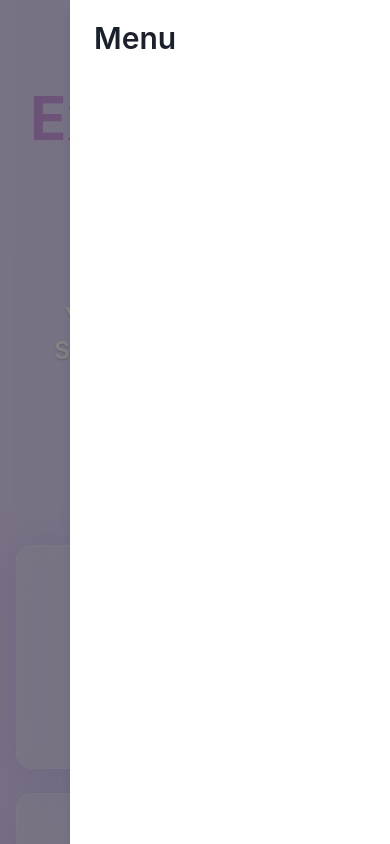
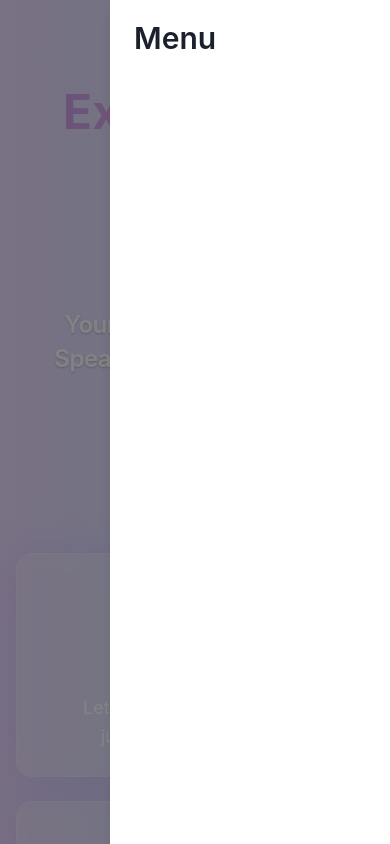
Before and after one commit to WhisperBack/sooth, a Next.js app: page / in a window 390 px wide. Both pictures are taken after a click on the button "Open Menu". Built offline with nearby package versions, Linux system fonts and the light colour scheme.

Commit message:
Final mobile polish: spacing, drawer size, icon size, link tap targets, and heading wrapping

```diff
--- a/components/ExperienceHeading.tsx
+++ b/components/ExperienceHeading.tsx
@@ -149,7 +149,7 @@ export default function ExperienceHeading() {
           {/* Mobile Hamburger Menu */}
           <Box display={{ base: 'flex', md: 'none' }} alignItems="center" justifyContent="flex-end" w="full">
             <IconButton
-              icon={<Box as="span" fontSize={{ base: '5xl', md: '4xl' }}>☰</Box>}
+              icon={<Box as="span" fontSize={{ base: '4xl', md: '3xl' }}>☰</Box>}
               variant="ghost"
               aria-label="Open Menu"
               onClick={onOpen}
@@ -157,7 +157,7 @@ export default function ExperienceHeading() {
             />
             <Drawer placement="right" onClose={onClose} isOpen={isOpen}>
               <DrawerOverlay />
-              <DrawerContent width="85%" maxW="320px">
+              <DrawerContent width="80%" maxW="280px">
                 <DrawerCloseButton color="whiteAlpha.800" mt={4} />
                 <DrawerHeader fontSize="3xl">Menu</DrawerHeader>
                 <DrawerBody>
@@ -172,7 +172,7 @@ export default function ExperienceHeading() {
                     ].map((link, i) => (
                       <NextLink key={i} href={link.href} passHref>
                         <ChakraLink
-                          fontSize="2xl"
+                          fontSize="2xl" py={2} lineHeight="1.6"
                           fontWeight="medium"
                           color="whiteAlpha.900"
                           _hover={{ color: 'blue.300' }}
@@ -209,12 +209,12 @@ export default function ExperienceHeading() {
     filter="blur(160px)"
     zIndex={-1}
   />
-  <VStack spacing={3} align="center">
+  <VStack spacing={4} align="center" pb={{ base: 4, md: 6 }}>
     <Box
       as="span"
       display="block"
       textAlign="center"
-      fontSize={{ base: '6xl', md: '7xl', lg: '8xl' }}
+      fontSize={{ base: '5xl', md: '7xl', lg: '8xl' }}
       mb={2}
       lineHeight="1"
       bgGradient="linear(to-r, blue.200, purple.300, pink.200)"
@@ -375,7 +375,9 @@ export default function ExperienceHeading() {
         <VStack spacing={6} mt={{ base: 16, md: 24 }} px={{ base: 4, md: 6 }} textAlign="center">
           <MotionHeading
   position="relative"
-  fontSize={{ base: '4xl', md: '5xl', lg: '6xl' }}
+  fontSize={{ base: '3xl', md: '5xl', lg: '6xl' }}
+  whiteSpace="normal"
+  wordBreak="break-word"
   maxW={{ base: '90%', md: '100%' }}
   mx="auto"
   fontWeight="bold"
```
